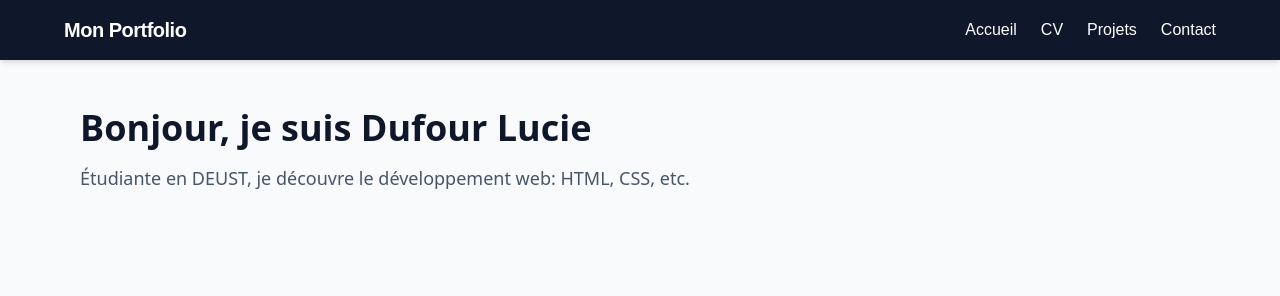
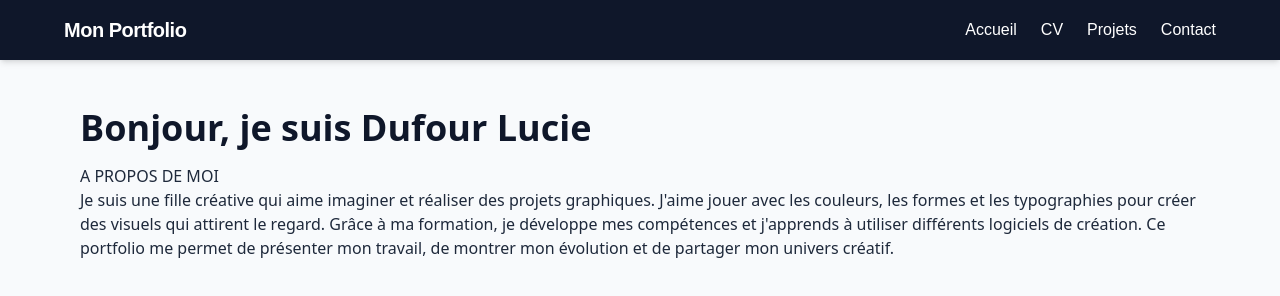
Before and after one commit to lucie2608ld/portfolio-cours, a plain HTML site: page index.html in a window 1280 px wide. Drawn offline with nearby package versions, Linux system fonts and the light colour scheme; files that its build step writes are made by us from their sources.

Commit message:
modification index 2

```diff
--- a/index.html
+++ b/index.html
@@ -24,9 +24,14 @@
     <main class="max-w-6xl mx-auto px-4 py-12">
         <section class="mb-12">
             <h1 class="text-3xl md:text-4xl font-bold text-slate-900 mb-4">Bonjour, je suis Dufour Lucie</h1>
-            <p class="text-lg text-slate-600 max-w-2xl">
-                Étudiante en DEUST, je découvre le développement web: HTML, CSS, etc.
-            </p>
+<p>A PROPOS DE MOI</p>
+
+<p>
+Je suis une fille créative qui aime imaginer et réaliser des projets graphiques.
+J'aime jouer avec les couleurs, les formes et les typographies pour créer des visuels qui attirent le regard.
+Grâce à ma formation, je développe mes compétences et j'apprends à utiliser différents logiciels de création.
+Ce portfolio me permet de présenter mon travail, de montrer mon évolution et de partager mon univers créatif.
+</p>
     </main>
 
 </body>
```
